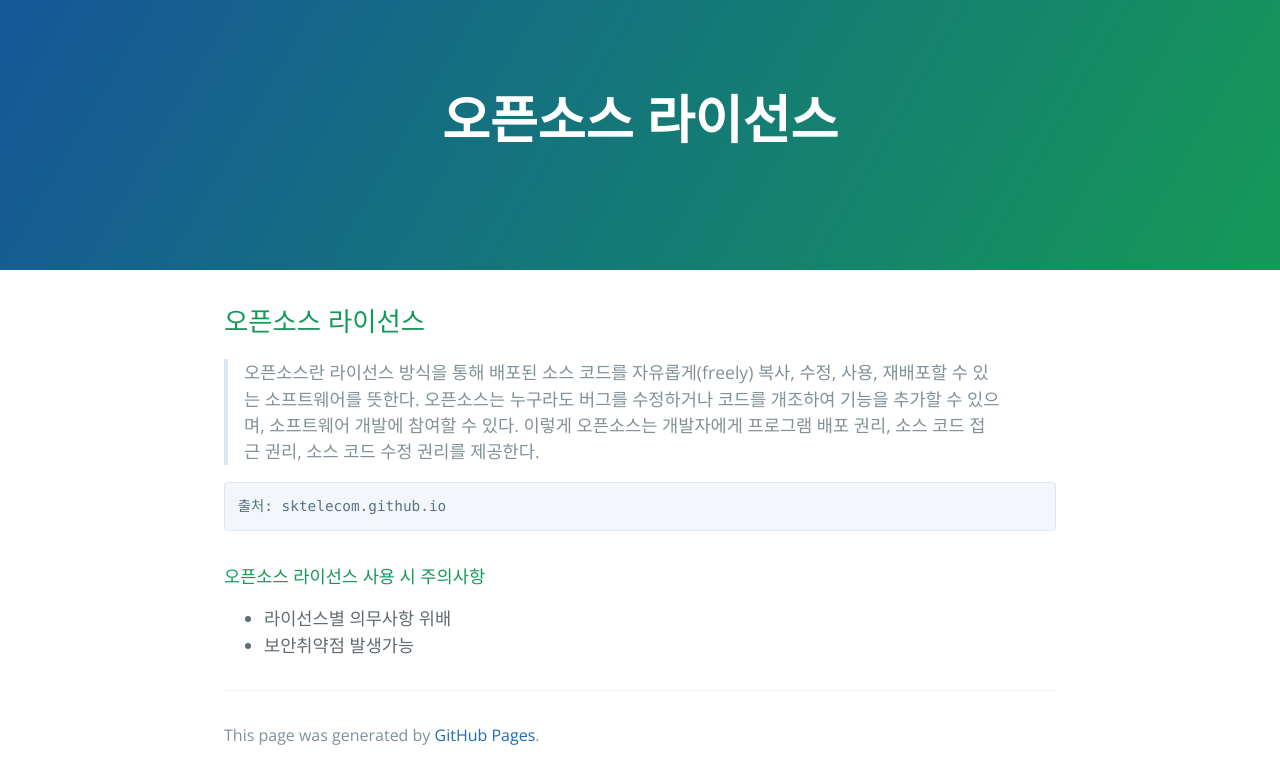
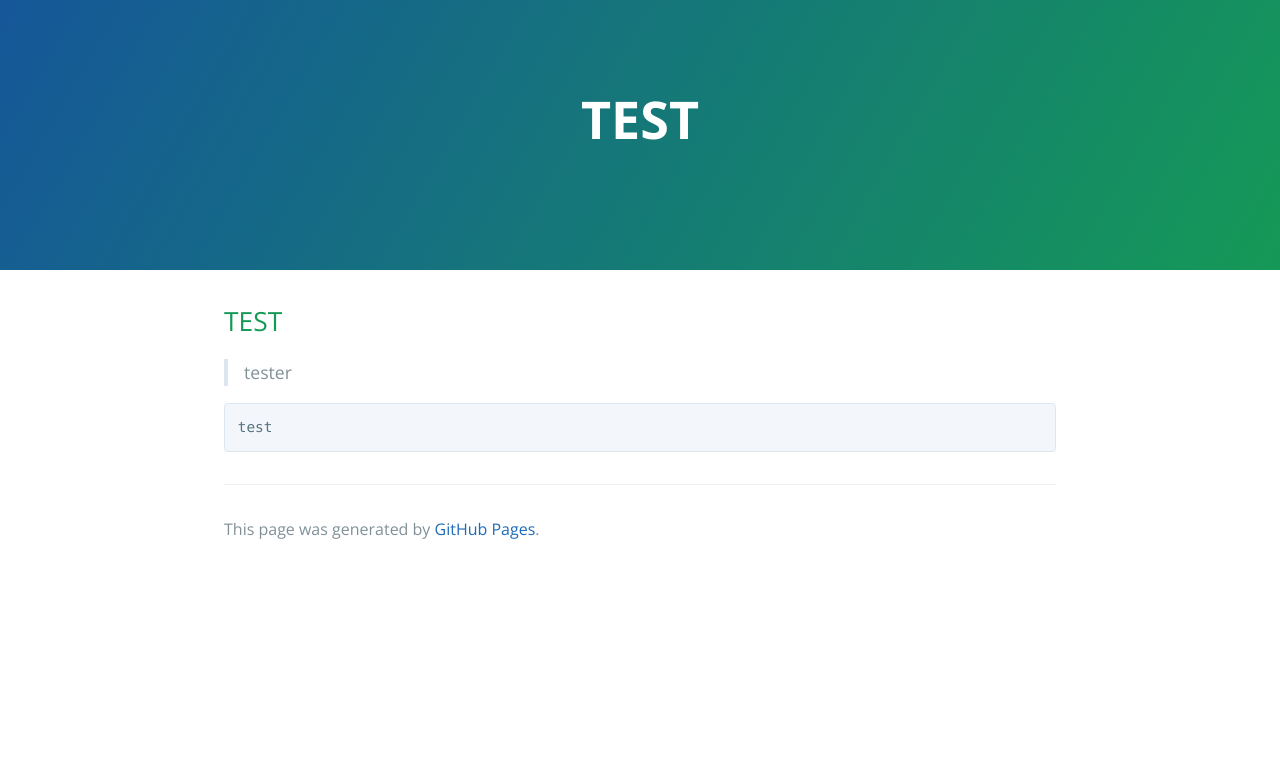
Before and after one commit to Jonghyun-K1m/Jonghyun-K1m.github.io, a Jekyll site: the page built from index.md, in a window 1280 px wide. Shown: the top 784 px of the page. Built offline with Jekyll 4.4.1, drawn with Linux system fonts in a browser that asks for light colours; the repository's description, which GitHub fills in, is left out; our own code applies the rules of GitHub Pages for plain Markdown files.

Commit message:
Update index.md

````diff
--- a/index.md
+++ b/index.md
@@ -2,17 +2,11 @@
 layout: default
 ---
 
-## 오픈소스 라이선스
+## TEST
 
->오픈소스란 라이선스 방식을 통해 배포된 소스 코드를 자유롭게(freely) 복사, 수정, 사용, 재배포할 수 있는 소프트웨어를 뜻한다. 오픈소스는 누구라도 버그를 수정하거나 코드를 개조하여 기능을 추가할 수 있으며, 소프트웨어 개발에 참여할 수 있다. 이렇게 오픈소스는 개발자에게 프로그램 배포 권리, 소스 코드 접근 권리, 소스 코드 수정 권리를 제공한다.
+>tester
 
 
 ```
-출처: sktelecom.github.io
+test
 ```
-
-
-#### 오픈소스 라이선스 사용 시 주의사항
-
-*   라이선스별 의무사항 위배
-*   보안취약점 발생가능
````
